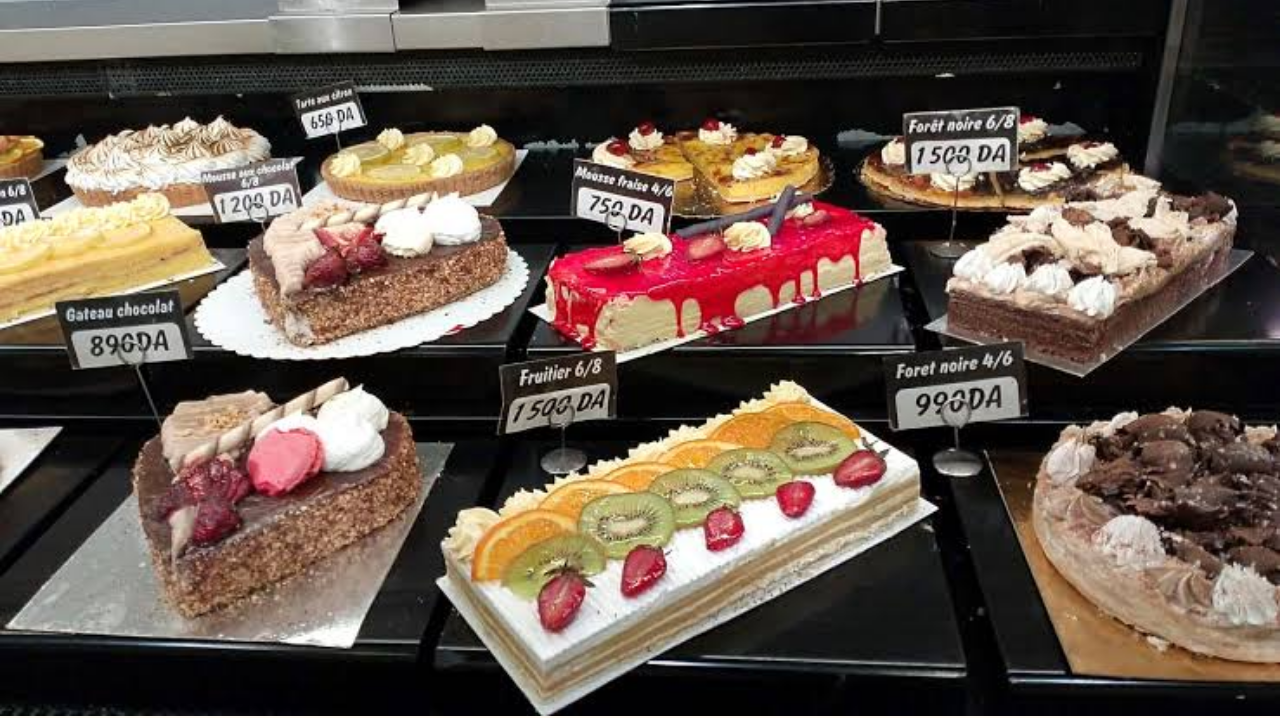
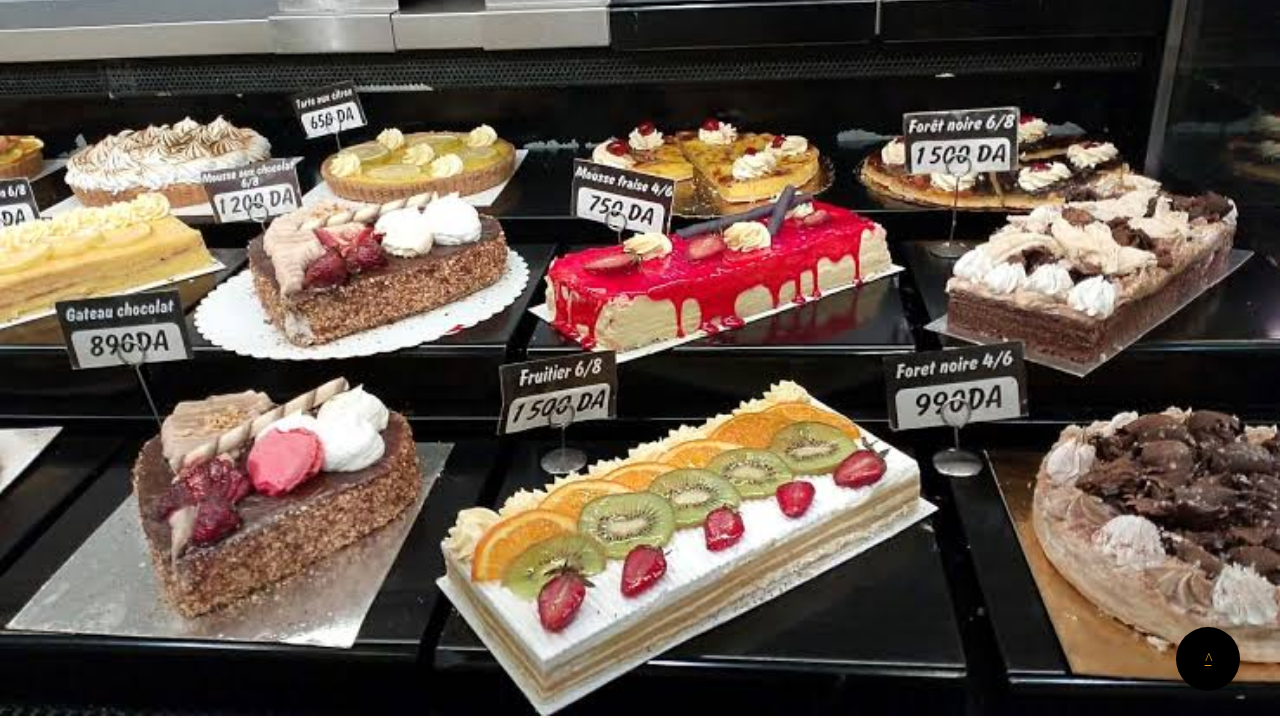
Before and after one commit to Abdou726/dar-el-halwa, a plain HTML site: page index.html in a window 1280 px wide. Shown: the part 101-819 px from the top of the page. Drawn offline with Linux system fonts and the light colour scheme.

Commit message:
Valider la structure HTML

```diff
--- a/css/style.css
+++ b/css/style.css
@@ -90,3 +90,16 @@ caption {
     caption-side: bottom;
     font-style: italic;
  }
+.retour{
+    display: inline-block;
+    background-color: black;
+    position: fixed;
+    bottom: 0.5rem;
+    right: 40px;
+    border-radius: 50%;
+    height: 4rem;
+    width: 4rem;
+    font-style: italic;
+    text-align: center;
+    align-content: center;
+}
--- a/index.html
+++ b/index.html
@@ -115,7 +115,7 @@
 
     </main>
 
-<a href="#sommaire">^</a>
+<span class="retour"><a href="#sommaire">^</a></span>
     <footer>
 
         <h2>Suivez-nous</h2>
```
Also changed, not shown: carte.html (+1 -1 lines), commander.html (+1 -2 lines).
